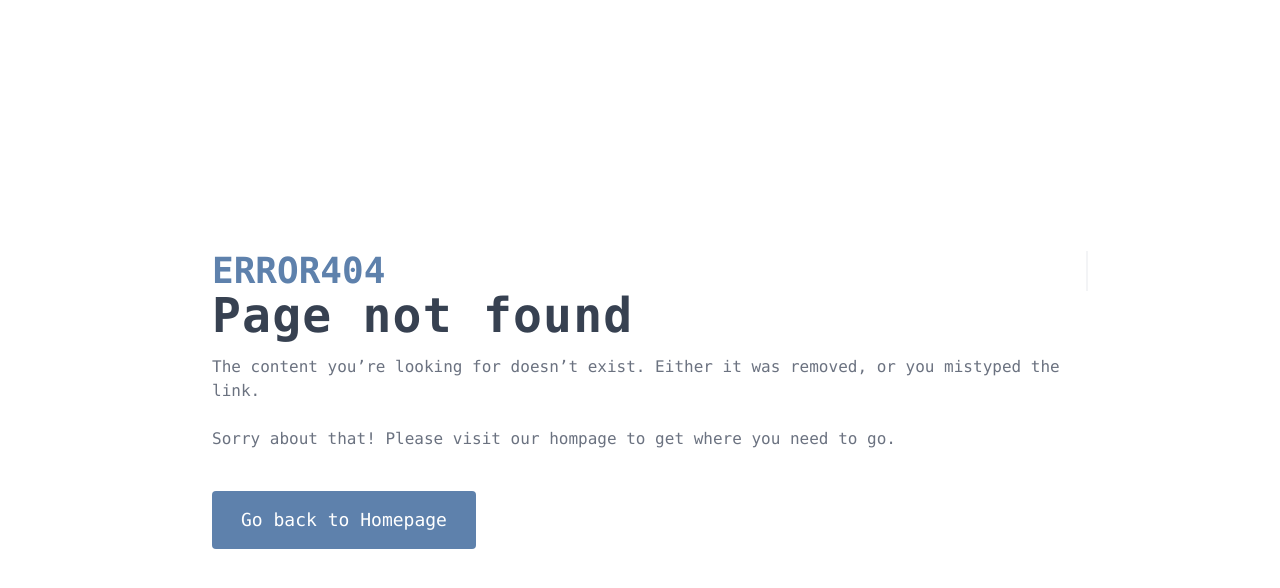
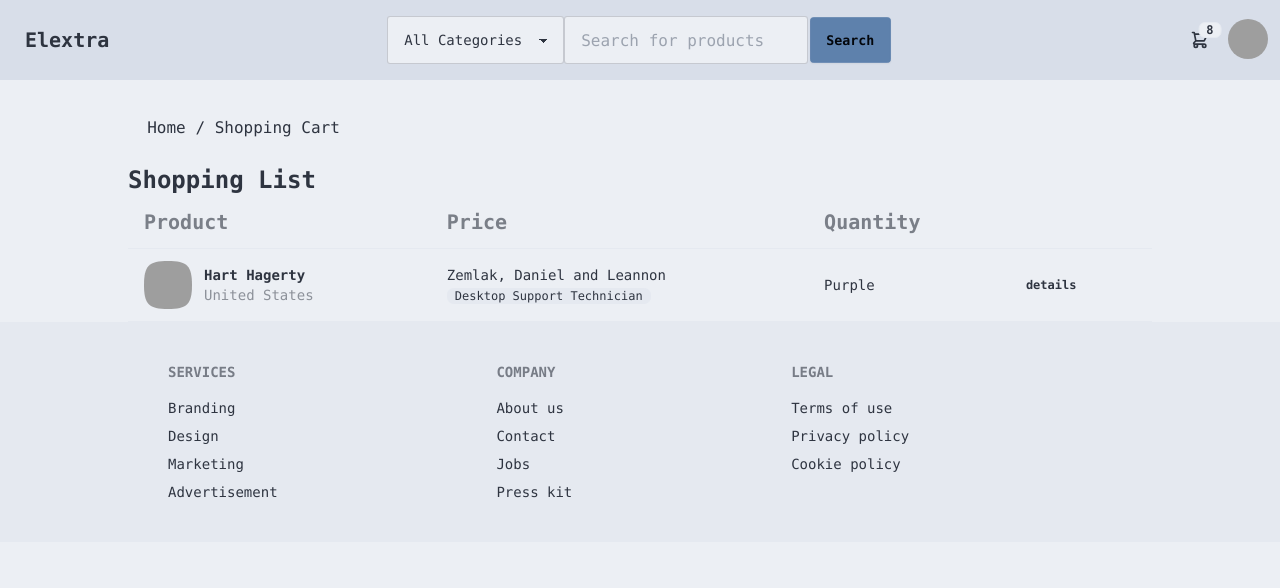
Before and after one commit to Benup211/Ecommerce, a React (Vite) app in the folder frontend/: page /cart in a window 1280 px wide. Shown: the top 588 px of the page. Built offline with nearby package versions, Linux system fonts and the light colour scheme; grey boxes are pictures that could not be loaded.

Commit message:
Description

```diff
--- /dev/null
+++ b/frontend/src/components/cartLadder.jsx
@@ -0,0 +1,12 @@
+import { Link } from 'react-router-dom';
+export const CartLadder = () => {
+  return (
+    <div>
+      <div className="p-6">
+        <div className='w-11/12 md:w-4/5 mx-auto'>
+          <Link to="/">Home </Link><span>/ </span><Link>Shopping Cart </Link>
+        </div>
+      </div>
+    </div>
+  );
+}
--- /dev/null
+++ b/frontend/src/components/cartList.jsx
@@ -0,0 +1,47 @@
+export const CartList = () => {
+    return (
+        <div className='w-11/12 md:w-4/5 mx-auto '>
+            <h1 className=" font-bold text-2xl">Shopping List</h1>
+            <div className="overflow-x-auto">
+                <table className="table">
+                    <thead>
+                        <tr>
+                            <th className=" font-bold text-xl">Product</th>
+                            <th className=" font-bold text-xl">Price</th>
+                            <th className=" font-bold text-xl">Quantity</th>
+                            <th></th>
+                        </tr>
+                    </thead>
+                    <tbody>
+                        <tr>
+                            <td>
+                                <div className="flex items-center gap-3">
+                                    <div className="avatar">
+                                        <div className="mask mask-squircle w-12 h-12">
+                                            <img src="/tailwind-css-component-profile-2@56w.png" alt="Avatar Tailwind CSS Component" />
+                                        </div>
+                                    </div>
+                                    <div>
+                                        <div className="font-bold">Hart Hagerty</div>
+                                        <div className="text-sm opacity-50">United States</div>
+                                    </div>
+                                </div>
+                            </td>
+                            <td>
+                                Zemlak, Daniel and Leannon
+                                <br />
+                                <span className="badge badge-ghost badge-sm">Desktop Support Technician</span>
+                            </td>
+                            <td>Purple</td>
+                            <th>
+                                <button className="btn btn-ghost btn-xs">details</button>
+                            </th>
+                        </tr>
+                    </tbody>
+                </table>
+            </div>
+        </div>
+    )
+}
+
+export default CartList
--- a/frontend/src/components/description.jsx
+++ b/frontend/src/components/description.jsx
@@ -117,6 +117,27 @@ export const Description = () => {
                         </div>
                         <textarea className="input input-bordered input-lg w-full max-w-xs" name="youur_rating" cols="30" rows="30"></textarea>
                         <input className="input input-bordered input-lg bg-primary" type="submit" value="submit" />
+                        <div className=" self-start flex gap-2 items-center">
+                            <div className="avatar">
+                                <div className="w-24 rounded">
+                                    <img src="https://daisyui.com/images/stock/photo-1534528741775-53994a69daeb.jpg" />
+                                </div>
+                            </div>
+                            <div>
+                                <p>Superb conditioned refurbished Mac, well packaged, out of the box as new, great purchase!</p>
+                                <div className="flex gap-2">
+                                    <b>John Doe</b>
+                                    <p>JAN 22, 2024</p>
+                                    <div className="rating">
+                                        <input type="radio" name="rating-2" className="mask mask-star-2 bg-orange-400" />
+                                        <input type="radio" name="rating-2" className="mask mask-star-2 bg-orange-400" checked />
+                                        <input type="radio" name="rating-2" className="mask mask-star-2 bg-orange-400" />
+                                        <input type="radio" name="rating-2" className="mask mask-star-2 bg-orange-400" />
+                                        <input type="radio" name="rating-2" className="mask mask-star-2 bg-orange-400" />
+                                    </div>
+                                </div>
+                            </div>
+                        </div>
                     </div>
                 </div>
             </div>
--- a/frontend/src/components/navbar.jsx
+++ b/frontend/src/components/navbar.jsx
@@ -1,3 +1,4 @@
+import { Link } from "react-router-dom"
 export const Navbar = () => {
   return (
     <div className="w-full rounded-b-2xl bg-base-300 mb-3">
@@ -30,7 +31,7 @@ export const Navbar = () => {
               </div>
             </ul>
           </div>
-          <a className="btn btn-ghost text-xl">Elextra</a>
+          <Link to='/'><a className="btn btn-ghost text-xl">Elextra</a></Link>
         </div>
         <div className="navbar-center hidden lg:flex">
           <ul className="menu menu-horizontal px-1">
--- /dev/null
+++ b/frontend/src/components/similarProduct.jsx
@@ -0,0 +1,38 @@
+import {Link} from 'react-router-dom'
+export const SimilarProducts = ({ productsData }) => {
+    return (
+        <>
+            <div className="my-3">
+                <h2 className="text-xl font-medium mb-3">Similar Products</h2>
+                <div className="flex flex-wrap gap-8">
+                    {productsData.map((product,index) => (
+                        <div className="card w-80 bg-base-100 shadow-xl">
+                            <figure>
+                                <img src={product.imageSrc} alt={product.altText} />
+                            </figure>
+                            <div className="card-body">
+                                <h2 className="card-title">
+                                    <Link to='/products/laptop/mac'>{product.title}</Link>
+                                    {product.isNew && <div className="badge badge-secondary">NEW</div>}
+                                </h2>
+                                <p>{product.description}</p>
+                                <div className="flex justify-between content-center">
+                                    <div className="card-actions justify-start">
+                                        <button className="btn btn-primary">Buy Now</button>
+                                    </div>
+                                    <div className="card-actions content-center flex justify-center">
+                                        {product.categories.map((category, index) => (
+                                            <div className="badge badge-outline" key={index}>
+                                                {category}
+                                            </div>
+                                        ))}
+                                    </div>
+                                </div>
+                            </div>
+                        </div>
+                    ))}
+                </div>
+            </div>
+        </>
+    )
+}
--- a/frontend/src/main.jsx
+++ b/frontend/src/main.jsx
@@ -6,6 +6,7 @@ import './index.css'
 import { createBrowserRouter,RouterProvider } from 'react-router-dom'
 import ProductDetail from './pages/productdetail.jsx'
 import { Page404 } from './components/page404.jsx'
+import { Cart } from './pages/cart.jsx'
 
 const router=createBrowserRouter([
   {
@@ -21,6 +22,10 @@ const router=createBrowserRouter([
     element:<ProductDetail/>
   },
   {
+    path:"/cart",
+    element:<Cart/>
+  },
+  {
     path:"*",
     element:<Page404/>
   }
--- /dev/null
+++ b/frontend/src/pages/cart.jsx
@@ -0,0 +1,14 @@
+import { Footer } from "../components/footer"
+import { Navbar } from "../components/navbar"
+import {CartLadder} from "../components/cartLadder"
+import CartList from "../components/cartList"
+export const Cart=()=>{
+    return(
+        <>
+        <Navbar/>
+        <CartLadder/>
+        <CartList/>
+        <Footer/>
+        </>
+    )
+}
--- a/frontend/src/pages/productdetail.jsx
+++ b/frontend/src/pages/productdetail.jsx
@@ -1,8 +1,8 @@
 import { Description } from "../components/description";
 import { Ladder } from "../components/ladder";
 import { Navbar } from "../components/navbar";
-import { NewProducts } from "../components/newProducts";
-import { productsData } from '../props/productsProps'
+import { SimilarProducts  } from "../components/similarProduct";
+import { similarProps } from "../props/simlarProps";
 import { Footer } from "../components/footer";
 
 const ProductDetail = () => {
@@ -12,7 +12,7 @@ const ProductDetail = () => {
             <Ladder />
             <div className='w-11/12 md:w-4/5 mx-auto'>
                 <Description />
-                <NewProducts productsData={productsData}/>
+                <SimilarProducts productsData={similarProps}/>
             </div>
             <Footer/>
         </>
--- /dev/null
+++ b/frontend/src/props/simlarProps.jsx
@@ -0,0 +1,19 @@
+export const similarProps = [
+    {
+      id: 1,
+      imageSrc: 'https://m.media-amazon.com/images/I/615hLl8m-dL._AC_SL1500_.jpg',
+      altText: 'Dell Laptop',
+      title: 'Dell Inspiron 15 3000',
+      isNew: true,
+      description: 'New Dell laptop with 16GB RAM and 1TB SSD storage.',
+      categories: ['Laptop', 'Computers']
+    },
+    {
+        id: 2,
+        imageSrc:"https://www.trustedreviews.com/wp-content/uploads/sites/54/2023/06/Best-MacBook-1.jpg",
+        altText: 'Apple Laptop',
+        title: 'Apple MacBook Pro 14"',
+        isNew: true,
+        description: 'New Apple laptop with 16GB RAM and 1TB SSD storage.',
+        categories: ['Laptop', 'Computers']
+    }]
```
